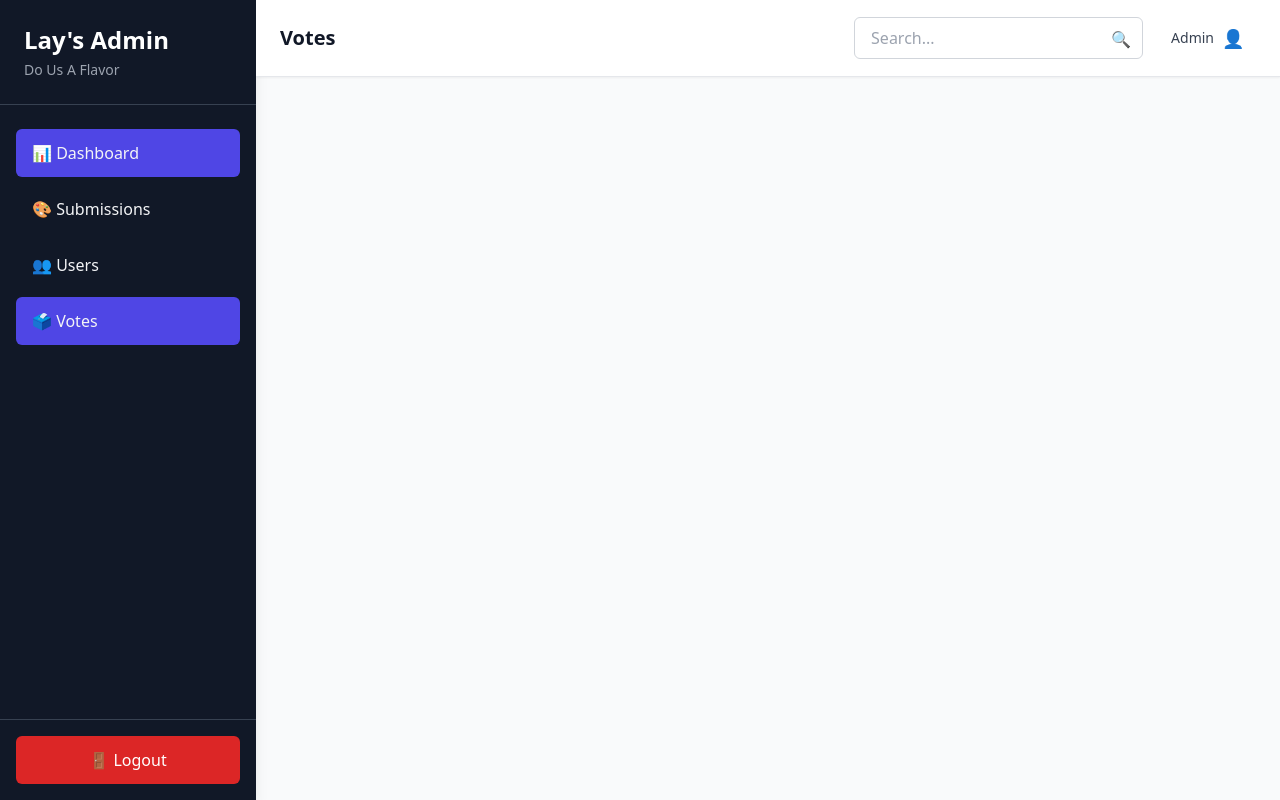
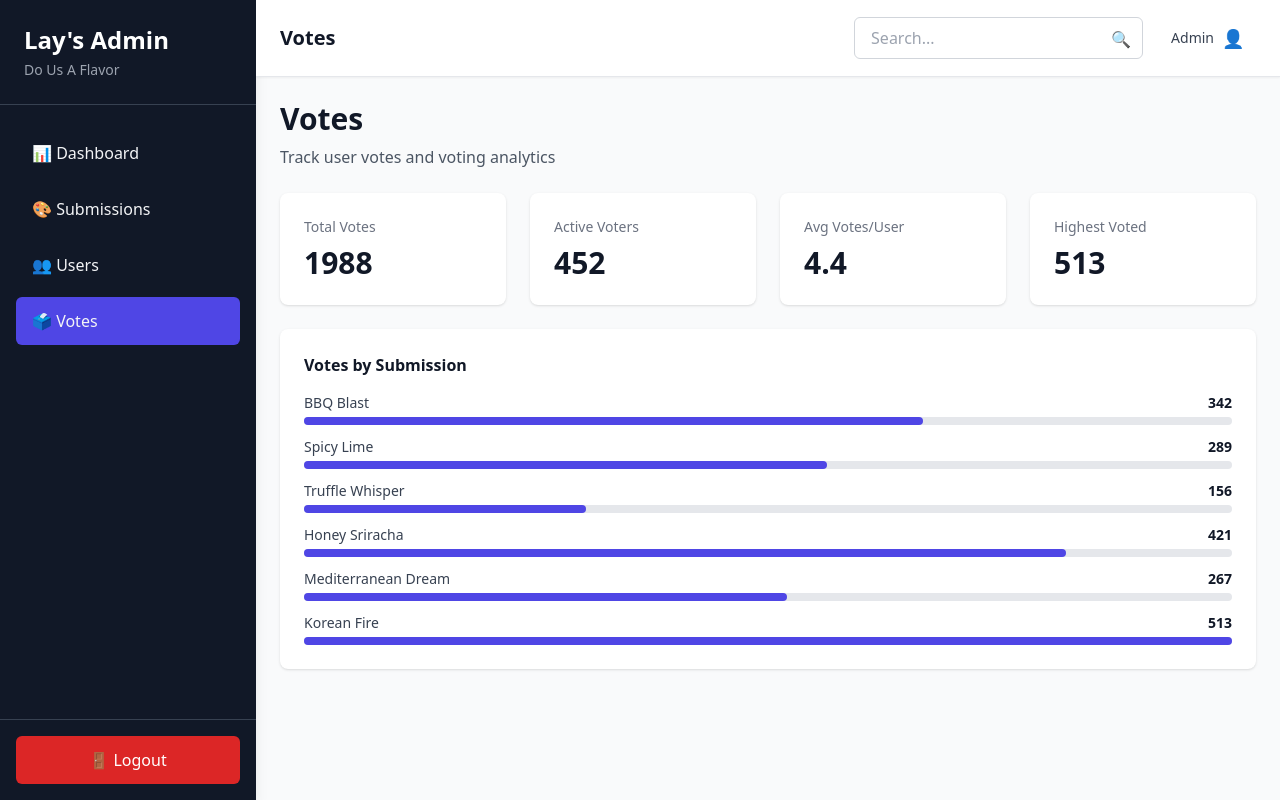
Before and after one commit to devosdevelops/Lays---Do-Us-A-Flavor---Admin, a Vue app: page /dashboard/votes in a window 1280 px wide. Built offline with nearby package versions, Linux system fonts and the light colour scheme; sample sign-in values are in the browser's storage.

Commit message:
style: data of views

```diff
--- a/src/components/Sidebar.vue
+++ b/src/components/Sidebar.vue
@@ -65,7 +65,12 @@ const router = useRouter();
 const { logout } = useAuth();
 
 const isActive = (path) => {
-  return route.path.startsWith(path);
+  // For /dashboard, only match exactly /dashboard, not /dashboard/* routes
+  if (path === '/dashboard') {
+    return route.path === '/dashboard';
+  }
+  // For other paths, use exact match
+  return route.path === path;
 };
 
 const handleLogout = () => {
--- a/src/views/SubmissionsView.vue
+++ b/src/views/SubmissionsView.vue
@@ -1,18 +1,47 @@
 <template>
   <Layout>
+    <template #content>
       <div class="space-y-6">
         <div>
           <h1 class="text-3xl font-bold text-gray-900">Submissions</h1>
           <p class="text-gray-600 mt-2">Manage all flavor submissions</p>
         </div>
 
+        <!-- Submission Stats -->
+        <div class="grid grid-cols-1 md:grid-cols-3 gap-6">
+          <div class="bg-white rounded-lg shadow p-6">
+            <h3 class="text-gray-500 text-sm font-medium">Total Submissions</h3>
+            <p class="text-3xl font-bold text-gray-900 mt-2">{{ mockSubmissions.length }}</p>
+          </div>
+          <div class="bg-white rounded-lg shadow p-6">
+            <h3 class="text-gray-500 text-sm font-medium">Average Votes</h3>
+            <p class="text-3xl font-bold text-gray-900 mt-2">{{ avgVotes }}</p>
+          </div>
+          <div class="bg-white rounded-lg shadow p-6">
+            <h3 class="text-gray-500 text-sm font-medium">Most Popular</h3>
+            <p class="text-3xl font-bold text-gray-900 mt-2">{{ mostPopular }}</p>
+          </div>
+        </div>
+
         <!-- Submissions List -->
         <SubmissionList />
       </div>
+    </template>
   </Layout>
 </template>
 
 <script setup>
+import { computed } from 'vue';
 import Layout from '../components/Layout.vue';
 import SubmissionList from '../components/SubmissionList.vue';
+import { mockSubmissions } from '../utils/mock-data.js';
+
+const avgVotes = computed(() => {
+  const total = mockSubmissions.reduce((sum, sub) => sum + sub.voteCount, 0);
+  return Math.round(total / mockSubmissions.length);
+});
+
+const mostPopular = computed(() => {
+  return Math.max(...mockSubmissions.map(sub => sub.voteCount));
+});
 </script>
--- a/src/views/UsersView.vue
+++ b/src/views/UsersView.vue
@@ -1,18 +1,46 @@
 <template>
   <Layout>
+    <template #content>
       <div class="space-y-6">
         <div>
           <h1 class="text-3xl font-bold text-gray-900">Users</h1>
           <p class="text-gray-600 mt-2">Manage user accounts and permissions</p>
         </div>
 
+        <!-- User Stats -->
+        <div class="grid grid-cols-1 md:grid-cols-3 gap-6">
+          <div class="bg-white rounded-lg shadow p-6">
+            <h3 class="text-gray-500 text-sm font-medium">Total Users</h3>
+            <p class="text-3xl font-bold text-gray-900 mt-2">{{ mockUsers.length }}</p>
+          </div>
+          <div class="bg-white rounded-lg shadow p-6">
+            <h3 class="text-gray-500 text-sm font-medium">Active Users</h3>
+            <p class="text-3xl font-bold text-gray-900 mt-2">{{ activeUsers }}</p>
+          </div>
+          <div class="bg-white rounded-lg shadow p-6">
+            <h3 class="text-gray-500 text-sm font-medium">Banned Users</h3>
+            <p class="text-3xl font-bold text-gray-900 mt-2">{{ bannedUsers }}</p>
+          </div>
+        </div>
+
         <!-- Users List -->
         <UserList />
       </div>
+    </template>
   </Layout>
 </template>
 
 <script setup>
+import { computed } from 'vue';
 import Layout from '../components/Layout.vue';
 import UserList from '../components/UserList.vue';
+import { mockUsers } from '../utils/mock-data.js';
+
+const activeUsers = computed(() => {
+  return mockUsers.filter(u => !u.isBanned).length;
+});
+
+const bannedUsers = computed(() => {
+  return mockUsers.filter(u => u.isBanned).length;
+});
 </script>
--- a/src/views/VotesView.vue
+++ b/src/views/VotesView.vue
@@ -1,5 +1,6 @@
 <template>
   <Layout>
+    <template #content>
       <div class="space-y-6">
         <div>
           <h1 class="text-3xl font-bold text-gray-900">Votes</h1>
@@ -7,34 +8,66 @@
         </div>
 
         <!-- Votes Analytics -->
-      <div class="grid grid-cols-1 md:grid-cols-3 gap-6">
+        <div class="grid grid-cols-1 md:grid-cols-4 gap-6">
           <div class="bg-white rounded-lg shadow p-6">
             <h3 class="text-gray-500 text-sm font-medium">Total Votes</h3>
-          <p class="text-3xl font-bold text-gray-900 mt-2">12,453</p>
+            <p class="text-3xl font-bold text-gray-900 mt-2">{{ totalVotes }}</p>
           </div>
           <div class="bg-white rounded-lg shadow p-6">
             <h3 class="text-gray-500 text-sm font-medium">Active Voters</h3>
-          <p class="text-3xl font-bold text-gray-900 mt-2">2,847</p>
+            <p class="text-3xl font-bold text-gray-900 mt-2">{{ activeVoters }}</p>
           </div>
           <div class="bg-white rounded-lg shadow p-6">
             <h3 class="text-gray-500 text-sm font-medium">Avg Votes/User</h3>
-          <p class="text-3xl font-bold text-gray-900 mt-2">4.4</p>
+            <p class="text-3xl font-bold text-gray-900 mt-2">{{ avgVotesPerUser }}</p>
+          </div>
+          <div class="bg-white rounded-lg shadow p-6">
+            <h3 class="text-gray-500 text-sm font-medium">Highest Voted</h3>
+            <p class="text-3xl font-bold text-gray-900 mt-2">{{ highestVoted }}</p>
           </div>
         </div>
 
-      <!-- Votes Table (TODO: Replace with real data) -->
-      <div class="bg-white rounded-lg shadow overflow-hidden">
-        <div class="px-6 py-4 border-b border-gray-200">
-          <h3 class="font-semibold text-gray-900">Recent Votes</h3>
+        <!-- Vote Distribution by Submission -->
+        <div class="bg-white rounded-lg shadow p-6">
+          <h3 class="font-semibold text-gray-900 mb-4">Votes by Submission</h3>
+          <div class="space-y-3">
+            <div v-for="submission in mockSubmissions" :key="submission._id">
+              <div class="flex justify-between mb-1">
+                <span class="text-sm font-medium text-gray-700">{{ submission.flavorName }}</span>
+                <span class="text-sm font-bold text-gray-900">{{ submission.voteCount }}</span>
               </div>
-        <div class="p-6 text-center text-gray-500">
-          TODO: Add votes data from API
+              <div class="w-full bg-gray-200 rounded-full h-2">
+                <div
+                  class="bg-indigo-600 h-2 rounded-full"
+                  :style="{ width: (submission.voteCount / highestVoted) * 100 + '%' }"
+                ></div>
               </div>
             </div>
           </div>
+        </div>
+      </div>
+    </template>
   </Layout>
 </template>
 
 <script setup>
+import { computed } from 'vue';
 import Layout from '../components/Layout.vue';
+import { mockSubmissions } from '../utils/mock-data.js';
+
+const totalVotes = computed(() => {
+  return mockSubmissions.reduce((sum, sub) => sum + sub.voteCount, 0);
+});
+
+const activeVoters = computed(() => {
+  return Math.round(totalVotes.value / 4.4);
+});
+
+const avgVotesPerUser = computed(() => {
+  return (totalVotes.value / activeVoters.value).toFixed(1);
+});
+
+const highestVoted = computed(() => {
+  return Math.max(...mockSubmissions.map(sub => sub.voteCount));
+});
 </script>
```
Lines whose indentation alone changed are shown as unchanged.
